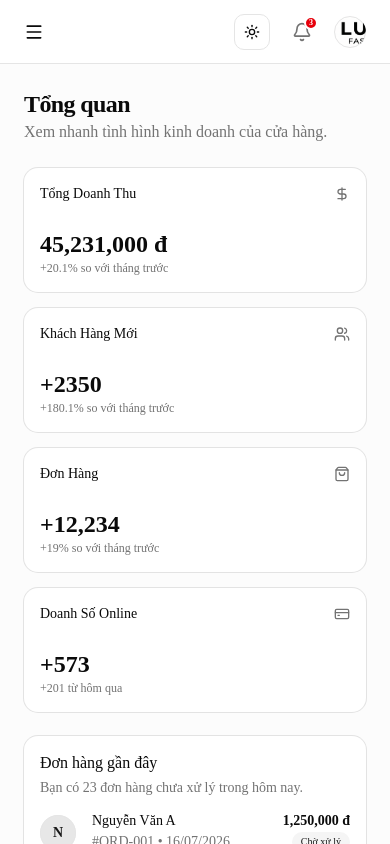
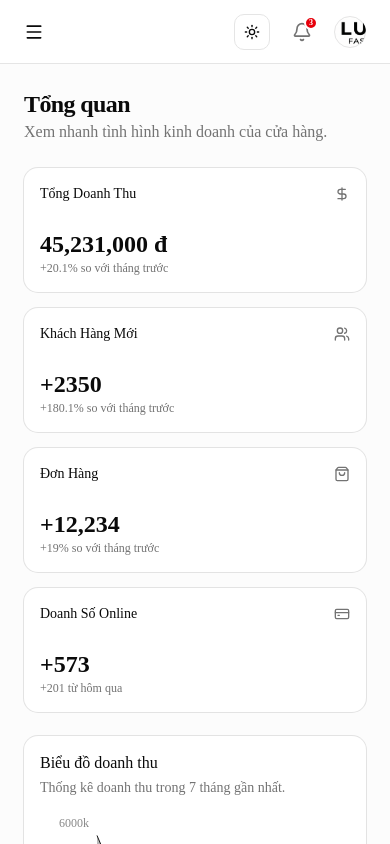
Before and after one commit to tinhvippro123/fashion-shop-admin, a Next.js app: page /dashboard in a window 390 px wide. Shown: the top 844 px of the page. Built offline with nearby package versions, Linux system fonts and the light colour scheme.

Commit message:
fix(ui): show dashboard overview chart on mobile

```diff
--- a/src/features/analytics/components/DashboardOverview.tsx
+++ b/src/features/analytics/components/DashboardOverview.tsx
@@ -68,7 +68,7 @@ export function DashboardOverview() {
 
       <div className="grid gap-4 md:grid-cols-2 lg:grid-cols-7">
         {/* Biểu đồ doanh thu */}
-        <Card className="col-span-4 hidden md:block">
+        <Card className="col-span-4">
           <CardHeader>
             <CardTitle>Biểu đồ doanh thu</CardTitle>
             <CardDescription>
```
